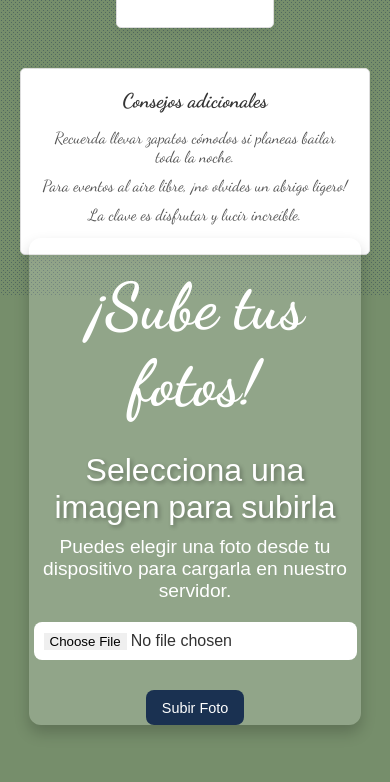
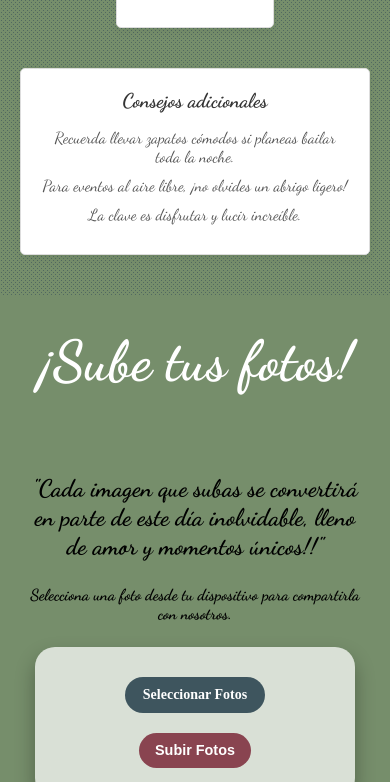
Before and after one commit to braudesDev/plantillaInvitacion, a website with bundled scripts: page index.html in a window 390 px wide. Shown: the part 11218-12000 px from the top of the page. Built offline with nearby package versions, Linux system fonts and the light colour scheme; a script that the page names is missing; files whose address does not match are found by name.

Commit message:
Se implemento la animacion de carga en forma de corazon y se estan mejorando estilos en general

```diff
--- a/index.html
+++ b/index.html
@@ -301,24 +301,37 @@
 
 
 
-      <section id="subir-fotos">
+    <section id="subir-fotos">
         <div class="contenedor-subir-fotos">
-          <div class="texto-titulo">
-            <h1>¡Sube tus fotos!</h1>
-          </div>
-          <p class="titulo-subir-fotos">Selecciona una imagen para subirla</p>
-          <p class="texto-subir-fotos">Puedes elegir una foto desde tu dispositivo para cargarla en nuestro servidor.</p>
+            <!-- Título -->
+            <header class="texto-titulo">
+                <h1 class="title-upload-photos">¡Sube tus fotos!</h1>
+            </header>
 
-          <!-- Formulario de carga de archivo -->
-          <form action="/upload" method="POST" enctype="multipart/form-data">
-            <input type="file" name="file" accept="image/*" required>
-            <button type="submit" class="upload-button">Subir Foto</button>
-          </form>
+            <!-- Descripción -->
+            <div class="texto-subir-fotos">
+                <p class="frase-texto">
+                    "Cada imagen que subas se convertirá en parte de este día inolvidable,
+                    lleno de amor y momentos únicos!!"
+                </p>
+                <p>Selecciona una foto desde tu dispositivo para compartirla con nosotros.</p>
+            </div>
+
+            <!-- Formulario de carga de archivo -->
+            <form id="uploadForm" enctype="multipart/form-data">
+                <label for="fileInput">Seleccionar Fotos</label>
+                <input id="fileInput" type="file" name="files" accept="image/*" multiple required>
+                <button id="uploadButton" type="button" class="upload-button">Subir Fotos</button>
+            </form>
+
+            <!-- Mensaje de estado -->
+            <p id="status"></p>
+
         </div>
-      </section>
+    </section>
 
 
-      <!--Seccion Confirmacionde asistencia via whatsapp-->
+      <!--Seccion Confirmacion de asistencia via whatsapp-->
     <section id="confirmar-asistencia">
         <div class="confirmacion">
             <h1 class="titulo-confirmacion">Confirmar Asistencia</h1>
--- a/script.js
+++ b/script.js
@@ -146,17 +146,27 @@ document.getElementById("uploadButton").addEventListener("click", async () => {
     return;
   }
 
-  const files = Array.from(fileInput.files); // Convertimos FileList a Array
   const formData = new FormData();
 
-  // Agregamos cada archivo al FormData
-  files.forEach((file, index) => {
-    formData.append(`file_${index}`, file); // Clave única para cada archivo
+  // Añadir cada archivo al FormData
+  Array.from(fileInput.files).forEach((file) => {
+    formData.append("files", file); // Usa la misma clave "files" para todos
   });
 
-  status.innerText = "Subiendo archivos...";
+// Mostrar el loader y el mensaje
+status.innerHTML = `
+    <div class="status-container">
+    <div class="loader"></div>
+    <p>Subiendo archivos...</p>
+    </div>
+`;
 
 try {
+  // Mostrar el loader al iniciar la operación
+  const loader = document.querySelector(".loader");
+  loader.classList.remove("hidden"); // Asegúrate de que el loader sea visible
+
+  // Hacer la petición para subir los archivos
   const response = await fetch("/upload-multiple", {
     method: "POST",
     body: formData,
@@ -165,16 +175,19 @@ document.getElementById("uploadButton").addEventListener("click", async () => {
   const result = await response.json();
 
   if (response.ok) {
-      status.innerText = "Archivos subidos exitosamente:\n" +
-        result.uploadedFiles.map((file) => `- ${file.fileName} (ID: ${file.fileId})`).join("\n");
+    // Ocultar el loader y mostrar el mensaje de éxito
+    loader.classList.add("hidden");
+    const totalArchivos = result.uploadedFiles.length;
+    status.innerText = `Se subieron ${totalArchivos} archivo(s) exitosamente! \n ¡Gracias por ayudarnos a crear una historia eterna!`;
   } else {
-      throw new Error(result.error || "Error al subir los archivos.");
+    throw new Error(result.error || "Error al subir archivos.");
   }
 } catch (error) {
+  // Ocultar el loader y mostrar el mensaje de error
+  document.querySelector(".loader").classList.add("hidden");
   status.innerText = `Error: ${error.message}`;
 }
 });
-
 
 //Variables de entorno
 
--- a/styles.css
+++ b/styles.css
@@ -581,7 +581,7 @@ h1, .sobre-nosotros {
 
     display: flex;
     justify-content: center;
-    align-items: center;
+    align-items: stretch;
     position: fixed;
     left: 0;
     top: 0;
@@ -1007,182 +1007,215 @@ h1, .sobre-nosotros {
 
   /* Estilo general para la sección seleccionar fotos */
   #subir-fotos {
-    display: flex;
-    flex-direction: column;
-    justify-content: center;
-    align-items: center;
-    height: 50vh;
     background-color: #5e7a51d8;
-    font-family: Arial, sans-serif;
-    color: #fff;
   }
 
-  /* Contenedor de la sección */
   .contenedor-subir-fotos {
-    text-align: center;
-    background: rgba(255, 255, 255, 0.2);
-    padding-top: 30px;
-    border-radius: 12px;
-    box-shadow: 0 8px 15px rgba(0, 0, 0, 0.2);
-    max-width: 400px;
-    width: 100%;
+    display: grid;
+    place-items: center;
   }
 
-.texto-titulo {
-    display: flex;
-    margin-top: 5px;
-    font-family: 'Dancing Script', cursive;
-    font-size: 3rem; /* Tamaño del título */
-    color: #fff;
-    margin-bottom: 5rem;
+  .title-upload-photos {
+    text-align: center;
+    font-family: 'Dancing Script', sans-serif;
+    font-size: 4.5rem;
+    padding-top: 1rem;
+    padding-bottom: 2rem;
 }
 
-  /* Título */
-  .titulo-subir-fotos {
-    font-size: 2rem;
-    margin-bottom: 10px;
-    text-shadow: 2px 2px 4px rgba(0, 0, 0, 0.3);
+  .texto-subir-fotos {
+    text-align: center;
+    font-family: 'Dancing Script', sans-serif;
+    font-size: 1.8rem;
+    font-weight: bold;
+    padding-bottom: 2rem;
+
+
   }
 
-  /* Texto descriptivo */
-  .texto-subir-fotos {
-    font-size: 1.2rem;
-    margin-bottom: 20px;
+
+  form {
+    background-color: rgba(255, 255, 255, 0.726);
+    backdrop-filter: blur(10px);/*Aplicacion de desenfoque*/
+    border-radius: 20px;
+    box-shadow: 0 10px 20px rgba(0, 0, 0, 0.3);
+    padding: 30px;
+    width: 320px;
+    text-align: center;
+
   }
 
-  /* Input de archivo */
   form input[type="file"] {
-    display: block;
-    margin: 0 auto 20px auto;
-    font-size: 1rem;
-    color: #333;
-    padding: 10px;
-    background: #fff;
-    border-radius: 8px;
-    border: none;
-    cursor: pointer;
-    max-width: 100%;
-    text-align: center;
+    display: none; /* Ocultar input de archivo */
   }
 
-  form input[type="file"]::-webkit-file-upload-button {
-    font-size: 1rem;
-    padding: 8px 15px;
-    background: #dd2476;
-    color: #fff;
+  /* Etiqueta personalizada para input */
+  label {
+    display: inline-block;
+    background-color: #3E555E;
+    color: #ffffff;
+    font-size: 16px;
+    font-weight: bold;
+    padding: 12px 20px;
+    border-radius: 30px;
+    cursor: pointer;
+    transition: background-color 0.3s ease, transform 0.2s ease;
+  }
+
+  label:hover {
+    background-color: #23A8DE;
+    transform: translateY(-2px);
+  }
+
+  /* Botón de subir */
+  button {
+    background: #894450;
+    color: #ffffff;
     border: none;
-    border-radius: 6px;
+    border-radius: 30px;
+    font-size: 16px;
+    font-weight: bold;
+    padding: 12px 20px;
+    margin-top: 20px;
     cursor: pointer;
     transition: all 0.3s ease;
   }
 
-  form input[type="file"]::-webkit-file-upload-button:hover {
-    background: #1a3151;
-    box-shadow: 0 4px 10px rgba(0, 0, 0, 0.2);
-    transform: scale(1.02);
+  button:hover {
+    background: #DE2345;
+    transform: translateY(-2px);
+    box-shadow: 0 5px 15px rgba(0, 0, 0, 0.3);
   }
 
-  /* Botón de enviar */
-  .upload-button {
-    padding: 12px 25px;
-    font-size: 1rem;
-    color: #fff;
-    background: #1a3151;
-    border: none;
-    border-radius: 8px;
-    cursor: pointer;
-    transition: all 0.3s ease;
-    display: inline-block;
-    margin-top: 10px;
-  }
-
-  .upload-button:hover {
-    background: #dd2476;
-    box-shadow: 0 4px 10px rgba(0, 0, 0, 0.2);
-    transform: scale(1.05);
+  /* Mensaje de estado */
+  #status {
+    text-align: center;
+    font-family: 'Dancing Script', sans-serif;
+    font-size: 1.5rem;
+    font-weight: bold;
   }
 
 
-  /*Media querys de form subir fotos*/
-  @media (max-width: 768px) {
 
-    .texto-titulo {
-        margin-top: auto;
+/* HTML: <div class="loader"></div> */
+
+.status-container {
     display: flex;
-        text-align: center;
-        font-size: 4rem;
-        margin-bottom: 2rem;
-        margin-top: 10px;
+    flex-direction: column; /* Asegura que los elementos (loader + texto) estén en columna */
+    align-items: center; /* Centra horizontalmente */
+    justify-content: center; /* Centra verticalmente */
+    height: 15vh; /* Ocupa toda la pantalla */
+    text-align: center; /* Centra el texto del mensaje */
+  }
+
+.loader {
+    width: 50px;
+    aspect-ratio: 1;
+    color:#dc1818;
+    background:
+     radial-gradient(circle at 60% 65%, currentColor 62%, #0000 65%) top left,
+     radial-gradient(circle at 40% 65%, currentColor 62%, #0000 65%) top right,
+     linear-gradient(to bottom left, currentColor 42%,#0000 43%) bottom left ,
+     linear-gradient(to bottom right,currentColor 42%,#0000 43%) bottom right;
+    background-size: 50% 50%;
+    background-repeat: no-repeat;
+    position: relative;
+    margin-bottom: 1rem;
+  }
+  .loader:after {
+    content: "";
+    position: absolute;
+    inset: 0;
+    background: inherit;
+    opacity: 0.4;
+    animation: l3 1s infinite;
+  }
+  @keyframes l3 {
+    to {
+        transform:scale(1.8);
+        opacity: 0;
+    }
+  }
+
+  .hidden {
+    display: none;
+  }
+
+  /* Ajustes responsivos */
+
+@media (min-width: 768px) and (max-width:1023px) {
+
+    .contenedor-subir-fotos {
+        display: flex;
+        flex-direction: column;
+        align-items: center;
+        justify-content: center;
+        height: 100vh;
+    }
+
+    .frase-texto {
+        font-size: 3rem;
 
     }
 
-    .contenedor-subir-fotos {
-        margin-bottom: auto;
-        max-width: 85%;
-        flex-direction: column;
-        text-align: center;
+    .texto-subir-fotos {
+        font-size: 2rem;
     }
 
-    .titulo-subir-foto {
+    form {
+        margin-bottom: 2rem;
+    }
+
+    #status {
+        margin-top: 20px; /* Espacio entre el formulario y el mensaje */
         text-align: center;
+        font-size: 10px;
     }
 }
 
+
   @media (max-width: 480px) {
-    .texto-titulo {
-        max-width: 85%;
-        margin-top: 7rem;
-        display: flex;
-        text-align: center;
-        font-size: 3rem;
-        margin-bottom: 2rem;
-
-
+    form {
+        display: grid;
+        place-items: center;
+        margin-top: 0;
     }
 
-    .contenedor-subir-fotos {
-        flex-direction: column;
+    .title-upload-photos {
         text-align: center;
+        font-family: 'Dancing Script', sans-serif;
+        font-size: 3.5rem;
+        padding-top: 2rem;
+        padding-bottom: 1.5rem;
     }
 
-    .titulo-subir-foto {
+    .frase-texto {
+        font-size: 1.5rem;
+        padding-bottom: 1.5rem;
+    }
+
+    .texto-subir-fotos {
         text-align: center;
+        font-size: 1rem;
+        padding: 25px 25px;
+        padding-bottom: 1.5rem;
     }
+
+    #status {
+        padding: 15px 15px;
+        margin-top: 2rem;
+        text-align: center;
+        font-size: 1.3rem;
+        font-weight: bold;
 
     }
 
 
 
-
-  @media (max-width: 374px)  {
-    #subir-fotos {
-        margin-top: auto;
-
+    label, button {
+      font-size: 14px;
+      padding: 10px 18px;
     }
-
-    .texto-titulo {
-        padding: 10px;
-        margin-top: 10rem;
-        display: flex;
-        text-align: center;
-        font-size: 2rem;
-        margin-bottom: 2rem;
-    }
-
-    .contenedor-subir-fotos {
-        width: 80%;
-
-        padding: 20px;
-        flex-direction: column;
-        margin-bottom: auto;
-        text-align: center;
-        align-items: center;
-    }
-
-    .titulo-subir-foto {
-        text-align: center;
-    }
-
   }
 
 
@@ -1193,7 +1226,7 @@ h1, .sobre-nosotros {
   /*Seccion confirmar asistencia*/
   #confirmar-asistencia {
     background-color: #5e7a51d8; /* Fondo claro para la sección */
-    padding: 2rem; /* Espaciado alrededor */
+    padding: 5rem; /* Espaciado alrededor */
     text-align: center; /* Centra el contenido */
 }
 
```
Also changed, not shown: server.js (+23 -12 lines). Lines whose indentation alone changed are shown as unchanged.
